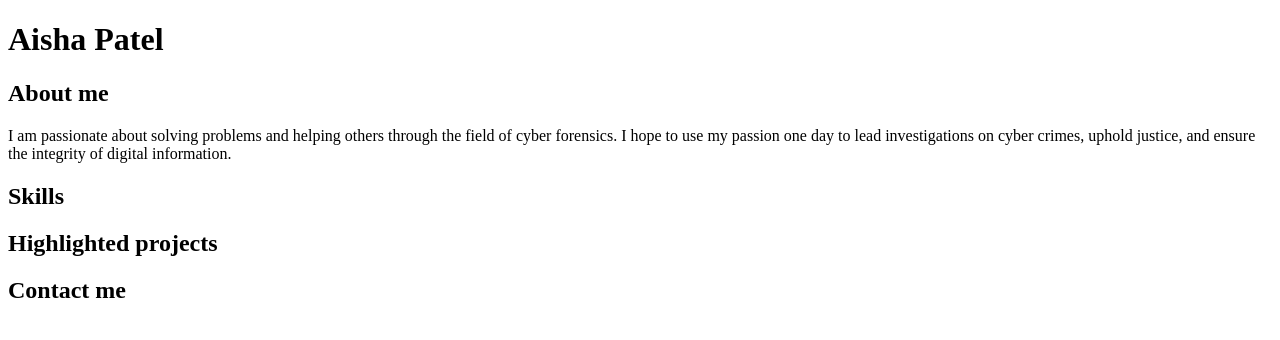
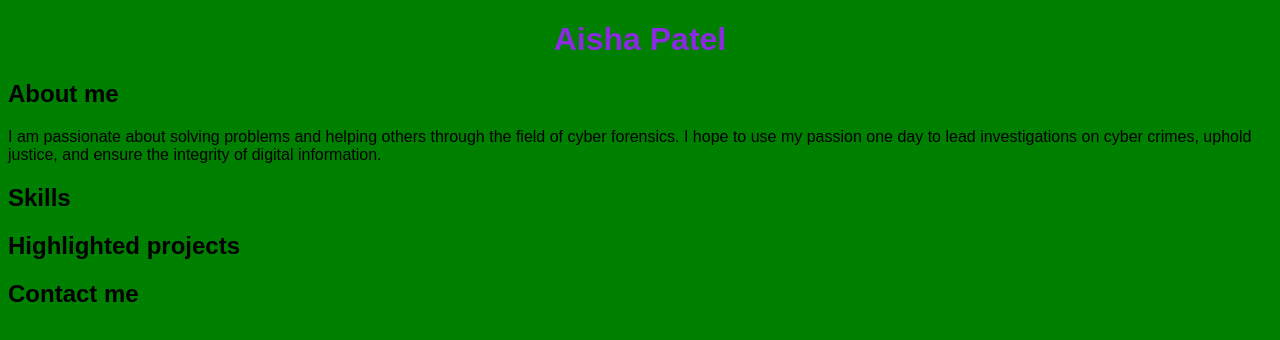
Before and after one commit to abp44032/abp44032.github.io, a plain HTML site: page index.html in a window 1280 px wide. Drawn offline with Linux system fonts and the light colour scheme.

Commit message:
adding style

```diff
--- a/index.html
+++ b/index.html
@@ -2,6 +2,7 @@
 <html>
     <head>
         <title>CSCE 190: Aisha Patel </title>
+        <link rel="stylesheet" href="styles.css">
 </head>
 <body>
         <h1>Aisha Patel</h1>
--- /dev/null
+++ b/styles.css
@@ -0,0 +1,9 @@
+body {
+    background: green;
+    font-family: Arial, Helvetica, sans-serif;
+
+}
+h1 {
+    color:blueviolet;
+    text-align: center;
+}
```
